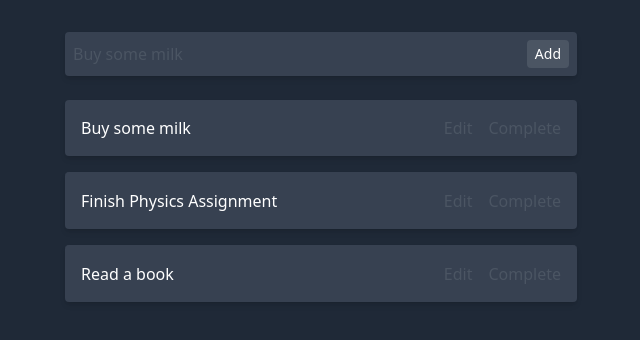
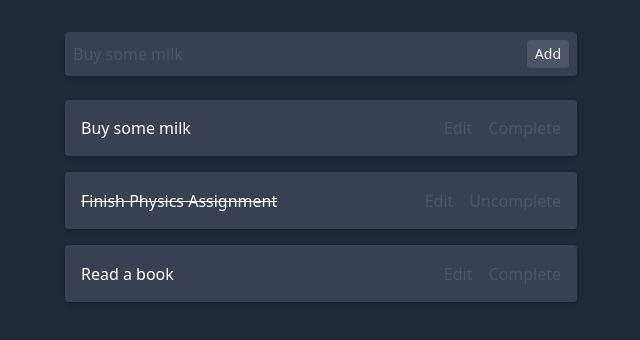
Before and after one commit to Alejandro1709/Todos, a React (Vite) app: page / in a window 1280 px wide. Shown: the top 340 px of the page, without its empty margins (319-959 px from the left). Built offline with nearby package versions, Linux system fonts and the light colour scheme.

Commit message:
Add: complete/uncomplete functionallity

```diff
--- a/src/App.tsx
+++ b/src/App.tsx
@@ -13,7 +13,7 @@ function App() {
     {
       id: 2,
       title: 'Finish Physics Assignment',
-      completed: false,
+      completed: true,
     },
     {
       id: 3,
@@ -30,8 +30,15 @@ function App() {
     console.log('todo edited');
   };
 
-  const completeTodo = () => {
-    console.log('todo completed');
+  const completeTodo = (todo: Todo) => {
+    const updatedTodos = todos.map((t) => {
+      if (t.id === todo.id) {
+        t.completed = !t.completed;
+      }
+      return t;
+    });
+
+    setTodos(updatedTodos);
   };
 
   const handleSumit = (e: React.FormEvent<HTMLFormElement>) => {
@@ -74,10 +81,12 @@ function App() {
                 key={todo.id}
                 className='flex flex-row justify-between items-center p-4 bg-gray-700 rounded shadow-md'
               >
-                <span className='text-white'>{todo.title}</span>
+                <span className={`text-white ${todo.completed ? 'line-through' : null}`}>{todo.title}</span>
                 <div className='flex flex-row gap-4'>
                   <button className='text-gray-600 hover:text-gray-500'>Edit</button>
-                  <button className='text-gray-600 hover:text-gray-500'>Complete</button>
+                  <button className='text-gray-600 hover:text-gray-500' onClick={() => completeTodo(todo)}>
+                    {todo.completed ? 'Uncomplete' : 'Complete'}
+                  </button>
                 </div>
               </li>
             ))}
```
